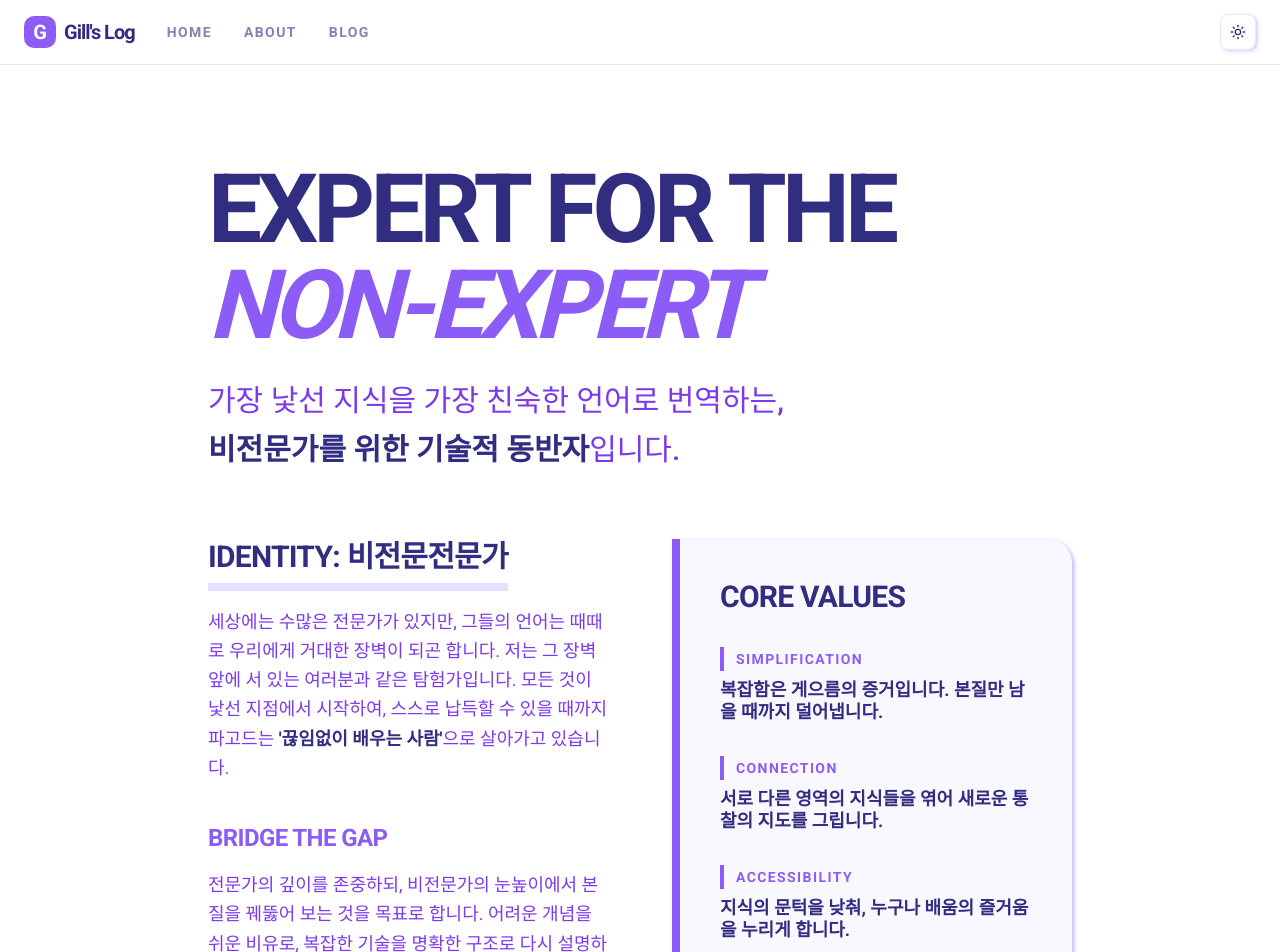
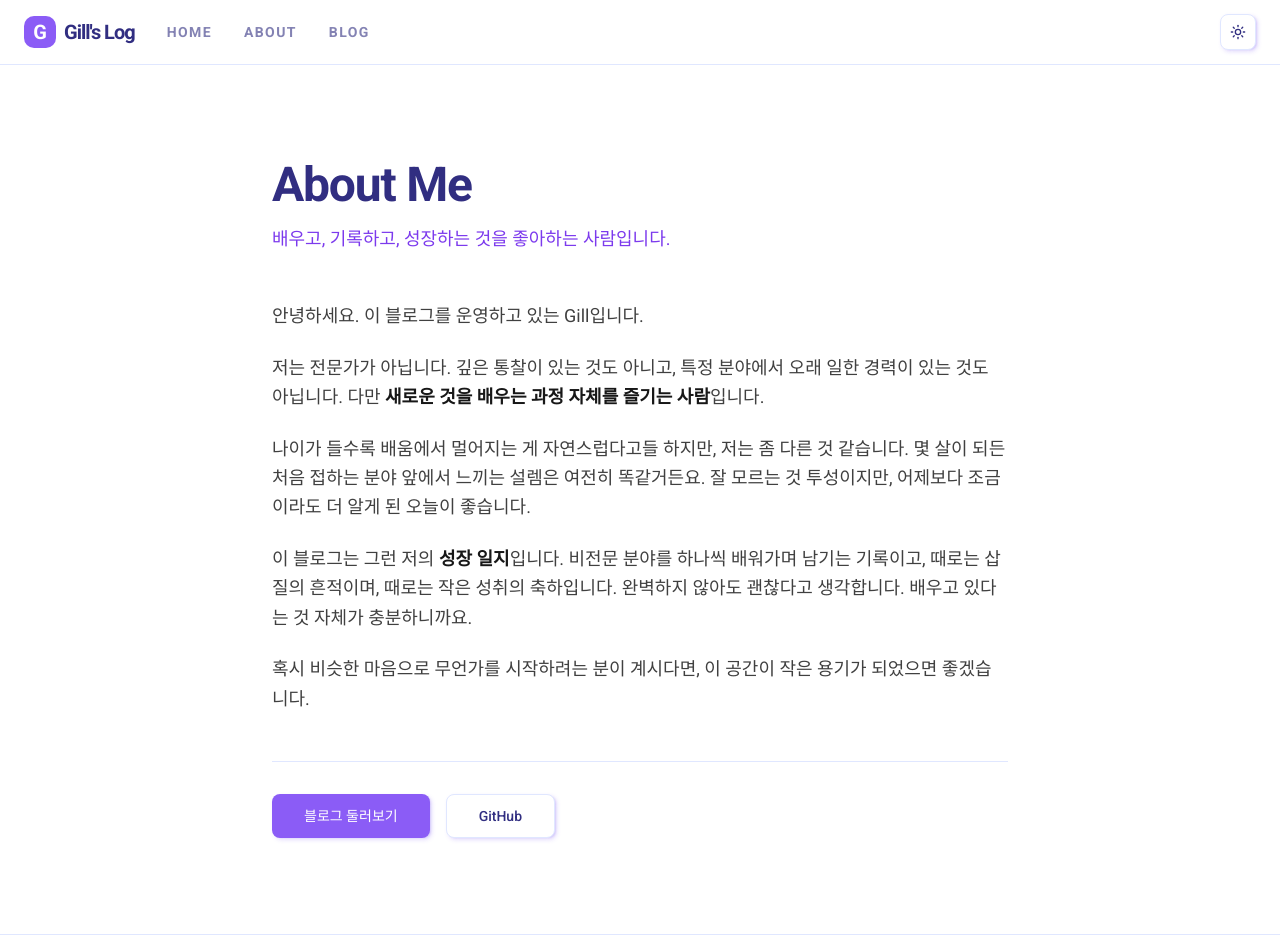
Before and after one commit to jnk174/myblog, a Next.js app: page /about in a window 1280 px wide. Shown: the top 952 px of the page. Built offline with nearby package versions, Linux system fonts and the light colour scheme; a web font is replaced by a local one.

Commit message:
docs: rewrite About Me with warm, humble personal tone

```diff
--- a/src/app/about/page.tsx
+++ b/src/app/about/page.tsx
@@ -2,102 +2,65 @@ import Link from "next/link";
 
 export default function AboutPage() {
   return (
-    <div className="container mx-auto px-4 py-12 md:py-24 max-w-4xl">
-      <div className="space-y-16">
-        {/* Header Section */}
-        <header className="space-y-6 text-center lg:text-left">
-          <h1 className="text-5xl md:text-8xl font-black tracking-tighter uppercase leading-none">
-            Expert for the <br />
-            <span className="text-primary italic">Non-Expert</span>
+    <div className="container mx-auto px-4 py-12 md:py-24 max-w-3xl">
+      <div className="space-y-12">
+        <header className="space-y-4">
+          <h1 className="text-4xl md:text-5xl font-bold tracking-tight">
+            About Me
           </h1>
-          <p className="text-xl md:text-3xl font-medium text-muted-foreground leading-relaxed max-w-3xl">
-            가장 낯선 지식을 가장 친숙한 언어로 번역하는,<br />
-            <span className="text-foreground font-black">비전문가를 위한 기술적 동반자</span>입니다.
+          <p className="text-lg text-muted-foreground">
+            배우고, 기록하고, 성장하는 것을 좋아하는 사람입니다.
           </p>
         </header>
 
-        <div className="grid gap-16 lg:grid-cols-2 items-start">
-          {/* Concept Section */}
-          <div className="space-y-10">
-            <div className="space-y-4">
-              <h2 className="text-3xl font-black uppercase tracking-tight inline-block border-b-8 border-primary/20 pb-2">
-                Identity: 비전문전문가
-              </h2>
-              <p className="text-lg leading-relaxed text-muted-foreground">
-                세상에는 수많은 전문가가 있지만, 그들의 언어는 때때로 우리에게 거대한 장벽이 되곤 합니다.
-                저는 그 장벽 앞에 서 있는 여러분과 같은 탐험가입니다.
-                모든 것이 낯선 지점에서 시작하여, 스스로 납득할 수 있을 때까지 파고드는
-                <strong className="text-foreground"> '끊임없이 배우는 사람'</strong>으로 살아가고 있습니다.
+        <div className="prose prose-neutral dark:prose-invert max-w-none text-lg leading-relaxed">
+          <p>
+            안녕하세요. 이 블로그를 운영하고 있는 Gill입니다.
+          </p>
+
+          <p>
+            저는 전문가가 아닙니다. 깊은 통찰이 있는 것도 아니고,
+            특정 분야에서 오래 일한 경력이 있는 것도 아닙니다.
+            다만 <strong>새로운 것을 배우는 과정 자체를 즐기는 사람</strong>입니다.
+          </p>
+
+          <p>
+            나이가 들수록 배움에서 멀어지는 게 자연스럽다고들 하지만,
+            저는 좀 다른 것 같습니다. 몇 살이 되든 처음 접하는 분야 앞에서
+            느끼는 설렘은 여전히 똑같거든요. 잘 모르는 것 투성이지만,
+            어제보다 조금이라도 더 알게 된 오늘이 좋습니다.
+          </p>
+
+          <p>
+            이 블로그는 그런 저의 <strong>성장 일지</strong>입니다.
+            비전문 분야를 하나씩 배워가며 남기는 기록이고,
+            때로는 삽질의 흔적이며, 때로는 작은 성취의 축하입니다.
+            완벽하지 않아도 괜찮다고 생각합니다.
+            배우고 있다는 것 자체가 충분하니까요.
+          </p>
+
+          <p>
+            혹시 비슷한 마음으로 무언가를 시작하려는 분이 계시다면,
+            이 공간이 작은 용기가 되었으면 좋겠습니다.
           </p>
         </div>
 
-            <div className="space-y-4">
-              <h3 className="text-2xl font-bold uppercase tracking-tight text-primary">Bridge the Gap</h3>
-              <p className="text-lg leading-relaxed text-muted-foreground">
-                전문가의 깊이를 존중하되, 비전문가의 눈높이에서 본질을 꿰뚫어 보는 것을 목표로 합니다.
-                어려운 개념을 쉬운 비유로, 복잡한 기술을 명확한 구조로 다시 설명하는 것이 제가 가장 즐거워하는 일입니다.
-                이 블로그는 그 기록의 집합소입니다.
-              </p>
-            </div>
-          </div>
-
-          {/* Philosophy Card */}
-          <div className="bg-primary/5 border-l-8 border-primary rounded-r-3xl p-10 space-y-8 h-full shadow-2xl shadow-primary/5">
-            <h2 className="text-3xl font-black uppercase tracking-tight">Core Values</h2>
-            <div className="space-y-8">
-              <div>
-                <div className="flex items-center gap-3 mb-2">
-                  <div className="h-6 w-1 bg-primary"></div>
-                  <h4 className="font-black text-primary uppercase text-sm tracking-widest">Simplification</h4>
-                </div>
-                <p className="font-bold text-lg leading-tight">복잡함은 게으름의 증거입니다. 본질만 남을 때까지 덜어냅니다.</p>
-              </div>
-              <div>
-                <div className="flex items-center gap-3 mb-2">
-                  <div className="h-6 w-1 bg-primary"></div>
-                  <h4 className="font-black text-primary uppercase text-sm tracking-widest">Connection</h4>
-                </div>
-                <p className="font-bold text-lg leading-tight">서로 다른 영역의 지식들을 엮어 새로운 통찰의 지도를 그립니다.</p>
-              </div>
-              <div>
-                <div className="flex items-center gap-3 mb-2">
-                  <div className="h-6 w-1 bg-primary"></div>
-                  <h4 className="font-black text-primary uppercase text-sm tracking-widest">Accessibility</h4>
-                </div>
-                <p className="font-bold text-lg leading-tight">지식의 문턱을 낮춰, 누구나 배움의 즐거움을 누리게 합니다.</p>
-              </div>
-            </div>
-          </div>
-        </div>
-
-        {/* Closing Section */}
-        <section className="pt-16 border-t flex flex-col items-center text-center space-y-10">
-          <div className="max-w-2xl space-y-4">
-            <h3 className="text-3xl font-black uppercase italic tracking-tighter">"Translating the unknown for the curious."</h3>
-            <p className="text-muted-foreground text-lg">
-              우리는 모두 어떤 분야에서는 비전문가입니다.
-              그 낯섦이 두려움이 아닌 설렘이 되도록,
-              오늘도 저는 누군가를 위해 다시 배우고 다시 씁니다.
-            </p>
-          </div>
-
-          <div className="flex flex-wrap justify-center gap-6">
+        <div className="pt-8 border-t flex flex-wrap gap-4">
           <Link
             href="/blog"
-              className="bg-primary text-primary-foreground px-10 py-5 rounded-full font-black uppercase tracking-[0.2em] hover:scale-110 active:scale-95 transition-all shadow-xl shadow-primary/30"
+            className="inline-flex h-11 items-center justify-center rounded-md bg-primary px-8 text-sm font-medium text-primary-foreground shadow transition-colors hover:bg-primary/90"
           >
-              Explore the Archive
+            블로그 둘러보기
           </Link>
           <a
             href="https://github.com/jnk17"
             target="_blank"
             rel="noreferrer"
-              className="px-10 py-5 rounded-full font-black uppercase tracking-[0.2em] border-2 border-primary text-primary hover:bg-primary hover:text-primary-foreground transition-all"
+            className="inline-flex h-11 items-center justify-center rounded-md border border-input bg-background px-8 text-sm font-medium shadow-sm transition-colors hover:bg-accent hover:text-accent-foreground"
           >
-              Contact Developer
+            GitHub
           </a>
         </div>
-        </section>
       </div>
     </div>
   );
```
Lines whose indentation alone changed are shown as unchanged.
